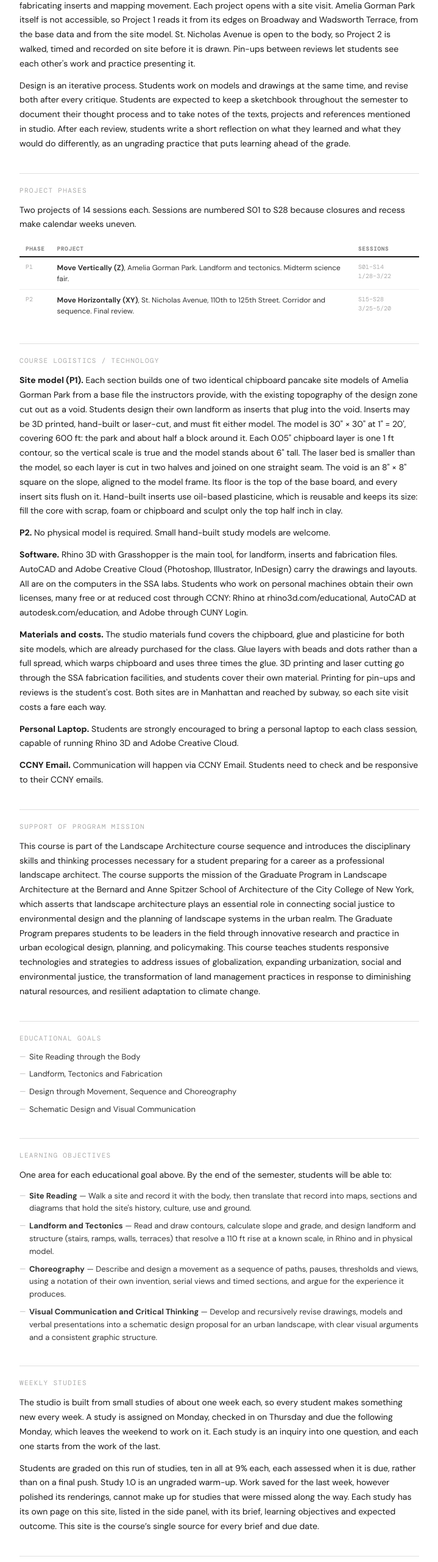
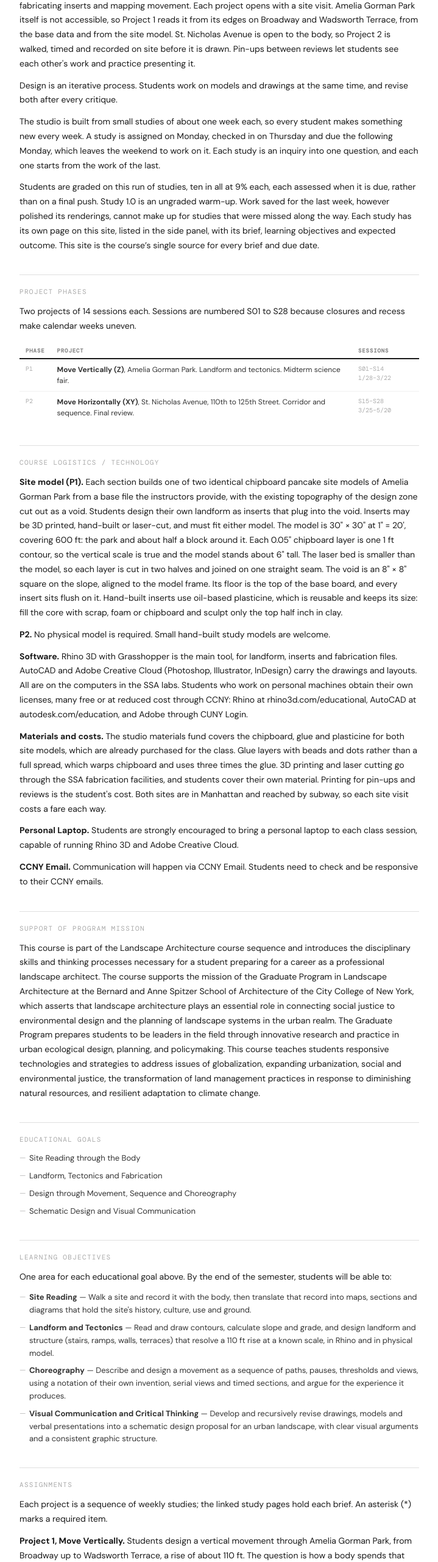
Before and after one commit to landscape-courses/foundation-studio-2, a plain HTML site: page index.html in a window 1280 px wide. Shown: the part 1320-3881 px from the top of the page at 61% size, without its empty margins (420-1139 px from the left). Drawn offline with nearby package versions, Linux system fonts and the light colour scheme; a web font is replaced by a local one.

Commit message:
Syllabus: weekly studies move into Methodology; drop sketchbook and reflections
Co-Authored-By: Claude Opus 5.5 <noreply@anthropic.com>

```diff
--- a/index.html
+++ b/index.html
@@ -78,7 +78,9 @@
           <p>The studio runs as two sections of 9 to 10 students. Both instructors teach, lecture and run workshops in both projects. Sections swap instructors at the start of Project 2, so every student works with both.</p>
           <p>Project 1 closes with a midterm science fair, where both sections hang their work in one room and external guests circulate. Project 2 closes with a science-fair pin-up followed by a final review with guest critics. The midterm and the final carry equal weight.</p>
           <p>Studio time is mostly desk critiques, where each student reviews work in progress with an instructor. Lectures introduce the ideas and precedents behind each phase. Workshops teach a technique alongside the project, such as lofting landform in Grasshopper, modeling landform in Rhino, fabricating inserts and mapping movement. Each project opens with a site visit. Amelia Gorman Park itself is not accessible, so Project 1 reads it from its edges on Broadway and Wadsworth Terrace, from the base data and from the site model. St. Nicholas Avenue is open to the body, so Project 2 is walked, timed and recorded on site before it is drawn. Pin-ups between reviews let students see each other's work and practice presenting it.</p>
-          <p>Design is an iterative process. Students work on models and drawings at the same time, and revise both after every critique. Students are expected to keep a sketchbook throughout the semester to document their thought process and to take notes of the texts, projects and references mentioned in studio. After each review, students write a short reflection on what they learned and what they would do differently, as an ungrading practice that puts learning ahead of the grade.</p>
+          <p>Design is an iterative process. Students work on models and drawings at the same time, and revise both after every critique.</p>
+          <p>The studio is built from small studies of about one week each, so every student makes something new every week. A study is assigned on Monday, checked in on Thursday and due the following Monday, which leaves the weekend to work on it. Each study is an inquiry into one question, and each one starts from the work of the last.</p>
+          <p>Students are graded on this run of studies, ten in all at 9% each, each assessed when it is due, rather than on a final push. Study 1.0 is an ungraded warm-up. Work saved for the last week, however polished its renderings, cannot make up for studies that were missed along the way. Each study has its own page on this site, listed in the side panel, with its brief, learning objectives and expected outcome. This site is the course&rsquo;s single source for every brief and due date.</p>
         </div>
       </div>
 
@@ -143,15 +145,6 @@
           <li><strong>Choreography</strong> — Describe and design a movement as a sequence of paths, pauses, thresholds and views, using a notation of their own invention, serial views and timed sections, and argue for the experience it produces.</li>
           <li><strong>Visual Communication and Critical Thinking</strong> — Develop and recursively revise drawings, models and verbal presentations into a schematic design proposal for an urban landscape, with clear visual arguments and a consistent graphic structure.</li>
         </ul>
-      </div>
-
-      <!-- 8b. Weekly Studies -->
-      <div class="syllabus-section">
-        <span class="syllabus-section-label">Weekly Studies</span>
-        <div class="syllabus-body">
-          <p>The studio is built from small studies of about one week each, so every student makes something new every week. A study is assigned on Monday, checked in on Thursday and due the following Monday, which leaves the weekend to work on it. Each study is an inquiry into one question, and each one starts from the work of the last.</p>
-          <p>Students are graded on this run of studies, ten in all at 9% each, each assessed when it is due, rather than on a final push. Study 1.0 is an ungraded warm-up. Work saved for the last week, however polished its renderings, cannot make up for studies that were missed along the way. Each study has its own page on this site, listed in the side panel, with its brief, learning objectives and expected outcome. This site is the course&rsquo;s single source for every brief and due date.</p>
-        </div>
       </div>
 
       <!-- 9. Assignments -->
@@ -238,7 +231,7 @@
             <tr><td class="week-num">S13</td><td class="week-date">Thu 3/18</td><td class="week-topic">Development</td><td>Desk crits &middot; 1.5 Proposal check-in</td></tr>
             <tr><td class="week-num">S14</td><td class="week-date">Mon 3/22</td><td class="week-topic"><strong>Midterm</strong>, science fair, both sections</td><td>External guests &middot; Inserts in both models</td></tr>
             <tr class="part-header"><td colspan="4">Project 2 &middot; Move Horizontally &middot; St. Nicholas Avenue</td></tr>
-            <tr><td class="week-num">S15</td><td class="week-date">Thu 3/25</td><td class="week-topic">Section swap, P2 brief</td><td>Lecture: Sequence, rhythm and notation &middot; Midterm reflection due</td></tr>
+            <tr><td class="week-num">S15</td><td class="week-date">Thu 3/25</td><td class="week-topic">Section swap, P2 brief</td><td>Lecture: Sequence, rhythm and notation</td></tr>
             <tr><td class="week-num">S16</td><td class="week-date">Mon 3/29</td><td class="week-topic">Site visit</td><td>Walk St. Nicholas Avenue, 110th to 125th Street &middot; Movement mapping begins</td></tr>
             <tr><td class="week-num">S17</td><td class="week-date">Tue 3/30</td><td class="week-topic">Site reading (Monday schedule)</td><td>Workshop: inventing a score</td></tr>
             <tr><td class="week-num">S18</td><td class="week-date">Thu 4/1</td><td class="week-topic">Corridor studies</td><td>Desk crits</td></tr>
```
